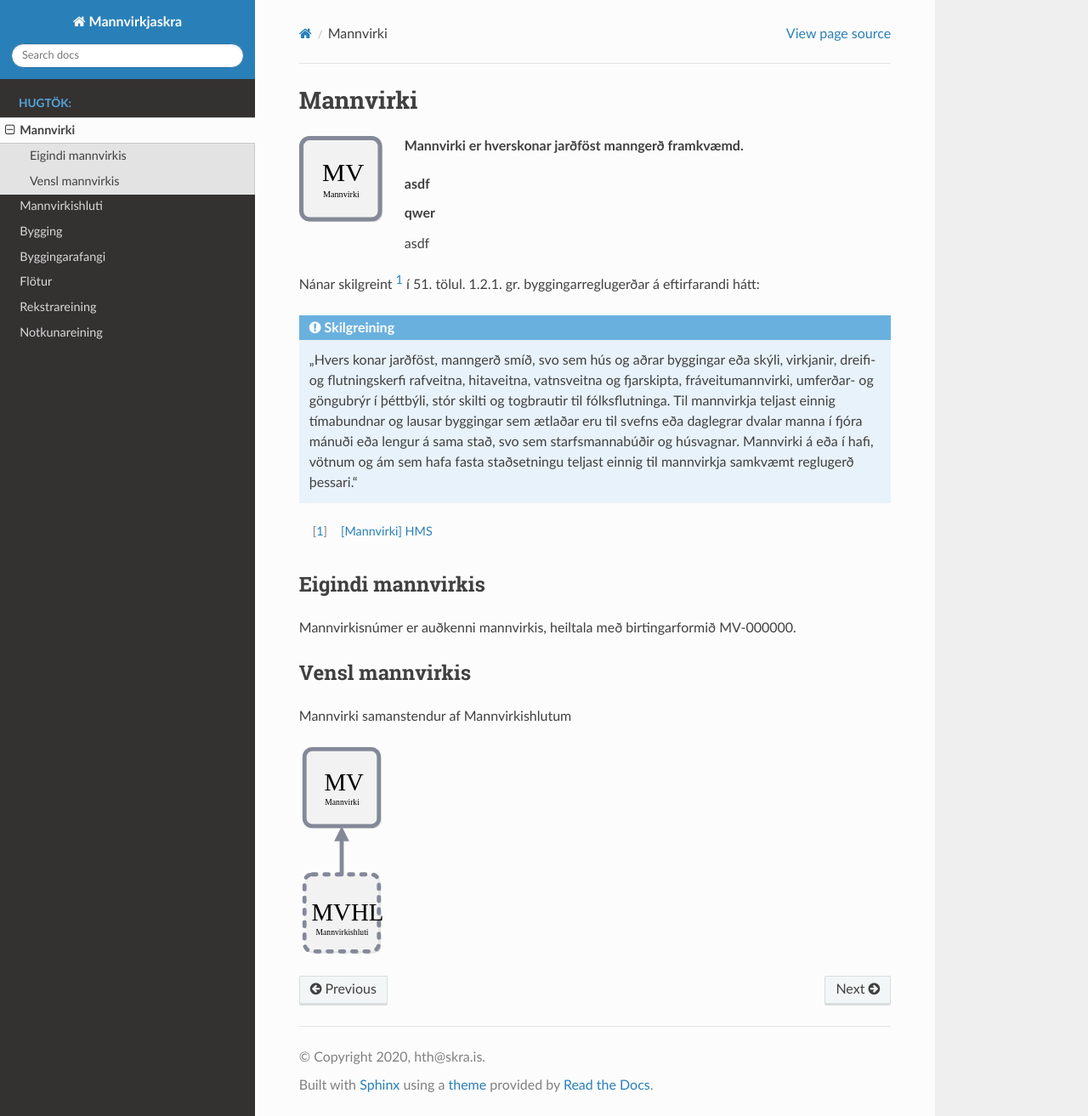
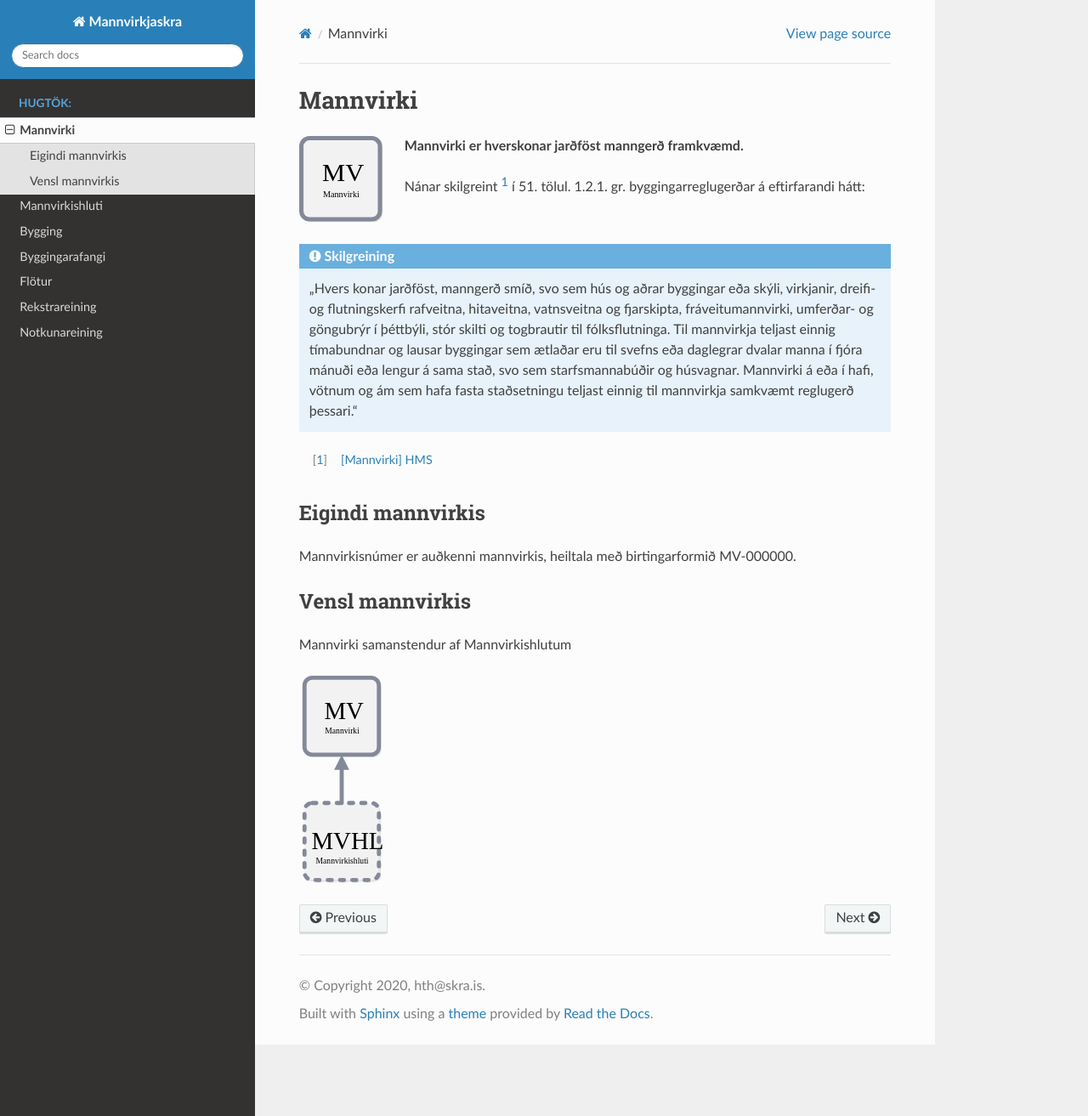
Before and after one commit to hthl/Mannvirkjaskra, a Sphinx documentation site: the page built from source/mannvirki.rst, in a window 1280 px wide and 1313 px high. Shown: the whole window at 85% size. Built offline with Sphinx 7.4.7 and the Read the Docs theme 2.0.0, drawn with Linux system fonts in a browser that asks for light colours.

Commit message:
Update mannvirki.rst

```diff
--- a/source/mannvirki.rst
+++ b/source/mannvirki.rst
@@ -5,12 +5,7 @@ Mannvirki
   :width: 100
   :alt: Mannvirki
   :align: left
-
 **Mannvirki er hverskonar jarðföst manngerð framkvæmd.**
-
-asdf
-  qwer
-    asdf
 
 
 Nánar skilgreint [#]_ í 51. tölul. 1.2.1. gr. byggingarreglugerðar á eftirfarandi hátt:
```
